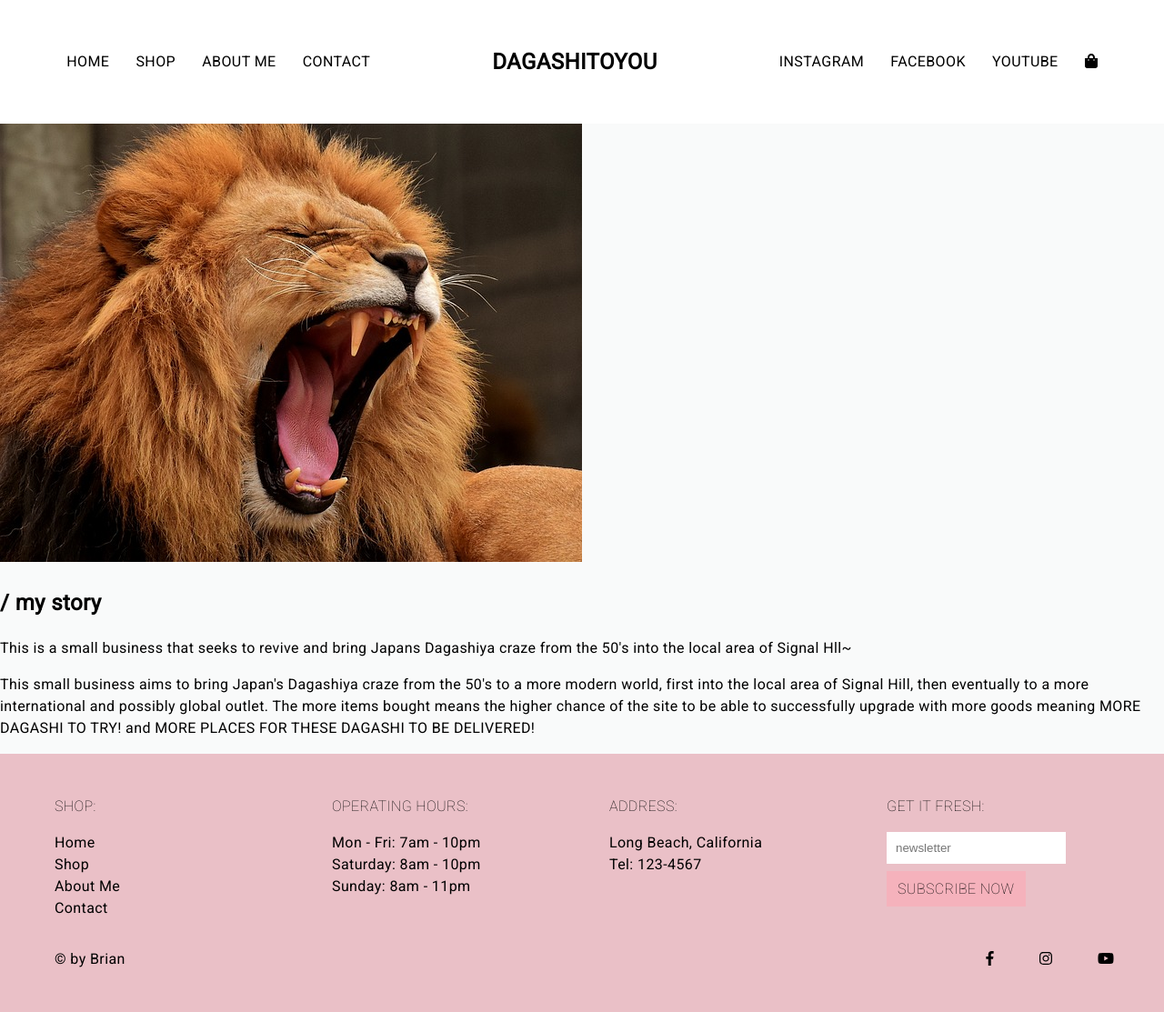
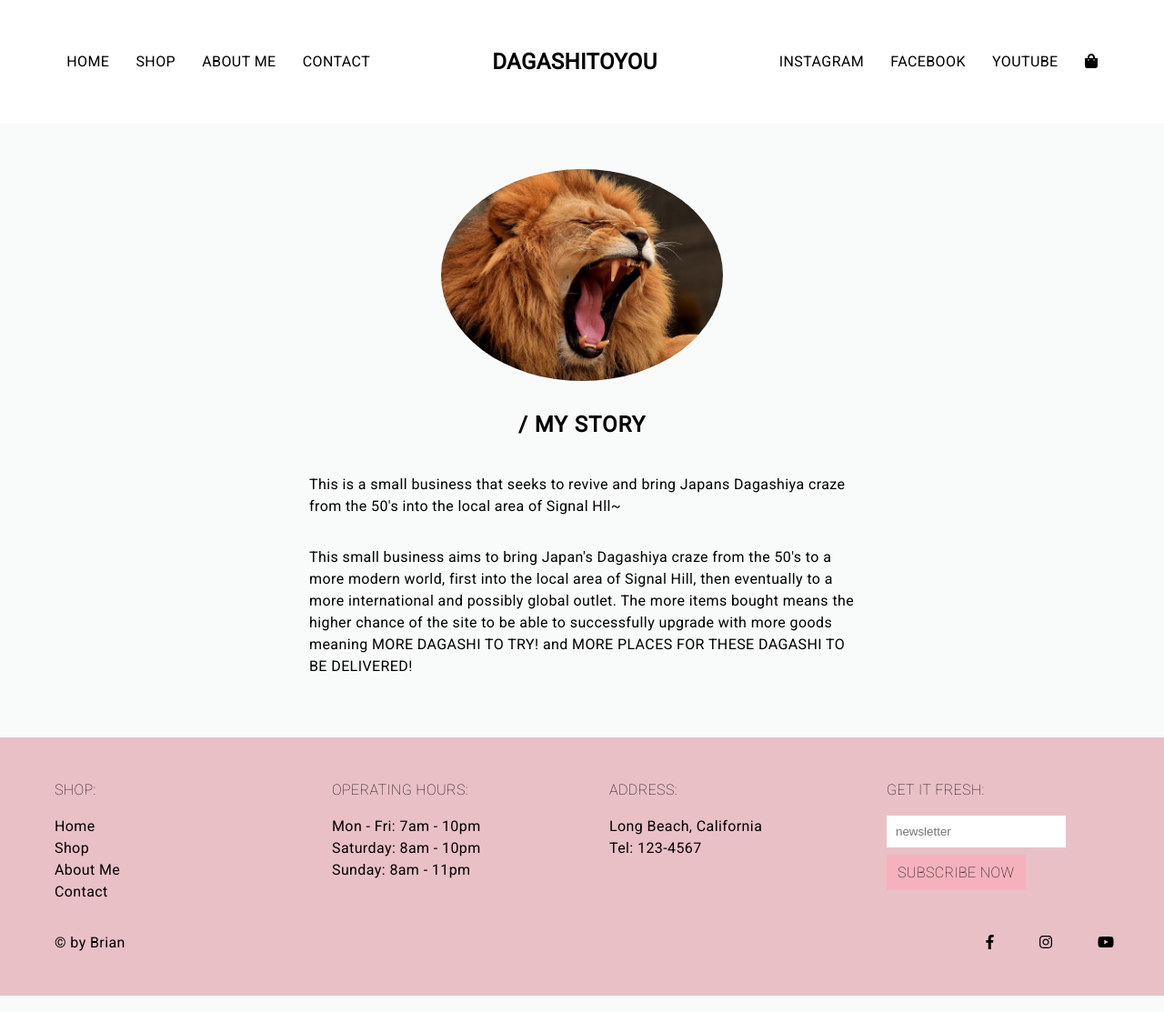
Before and after one commit to colorlessenergy/dagashi, a Jekyll site: the page built from about.html, in a window 1280 px wide. Shown: the whole page at 91% size. Built offline with Jekyll 4.4.1, drawn with Linux system fonts in a browser that asks for light colours; nearby versions of some CDN libraries.

Commit message:
update about me page

```diff
--- a/about.html
+++ b/about.html
@@ -2,17 +2,17 @@
 layout: default
 ---
 
-<section>
-  <img src="{{ site.baseurl }}/images/lion-about.jpg" alt="lion">
+<section class="about">
+  <img class="about__img" src="{{ site.baseurl }}/images/lion-about.jpg" alt="lion">
 
-  <h2>/ my story</h2>
+  <h2 class="about__title">/ my story</h2>
 
-  <p>
+  <p class="about__p">
     This is a small business that seeks to revive
     and bring Japans Dagashiya craze from the 50's into the local area of Signal Hll~
   </p>
 
-  <p>
+  <p class="about__p">
     This small business aims to bring Japan's Dagashiya craze from the 50's to a more modern world,
     first into the local area of Signal Hill, then eventually to a more international and possibly global outlet.
     The more items bought means the higher chance of the site to be able to successfully upgrade with more goods
--- a/css/layout.css
+++ b/css/layout.css
@@ -72,6 +72,7 @@
   }
 
   .contact {
+    flex-direction: row;
     padding: 30px;
   }
 
```
Also changed, not shown: css/module.css (+24 -0 lines), 4 other files.
